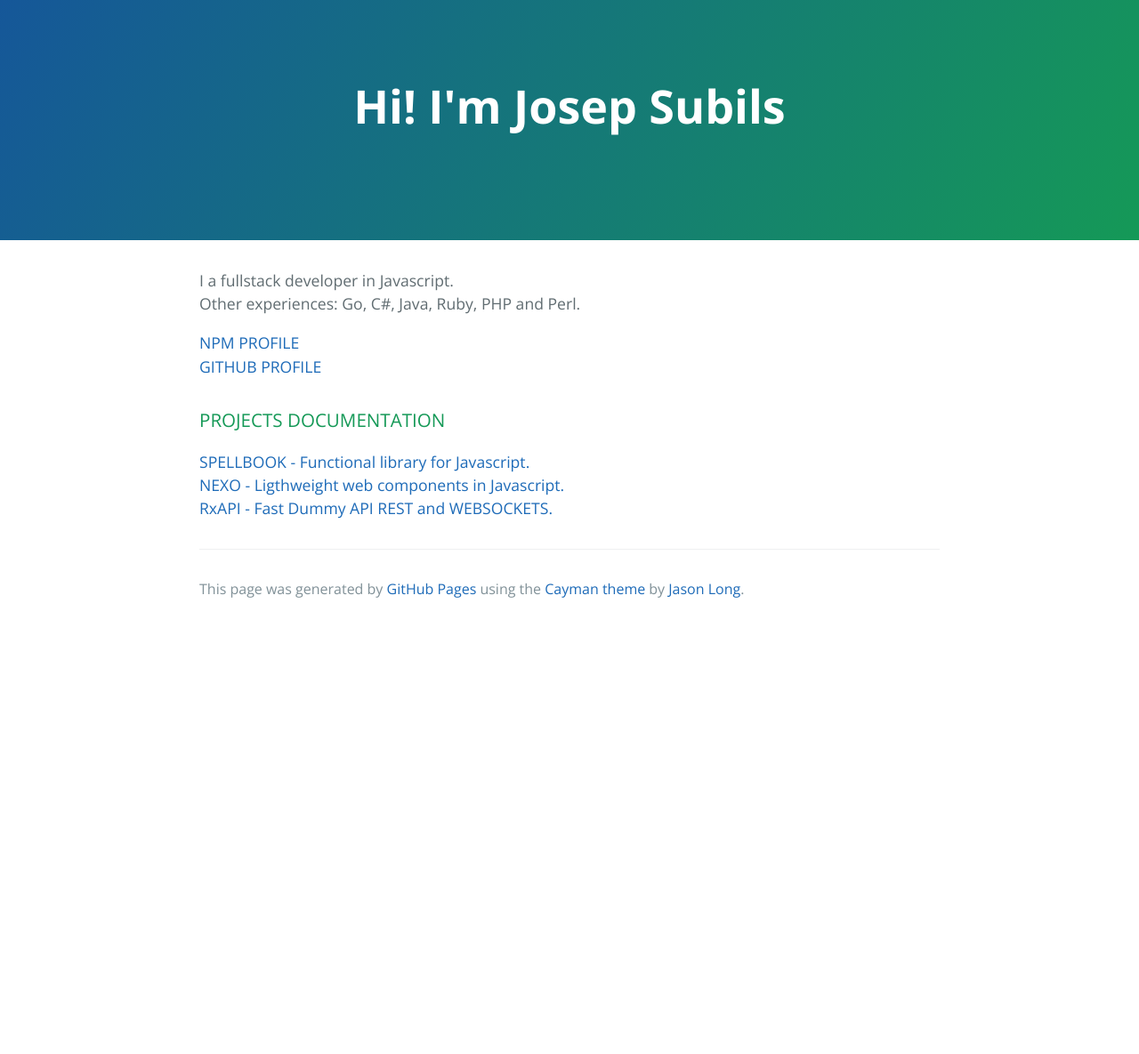
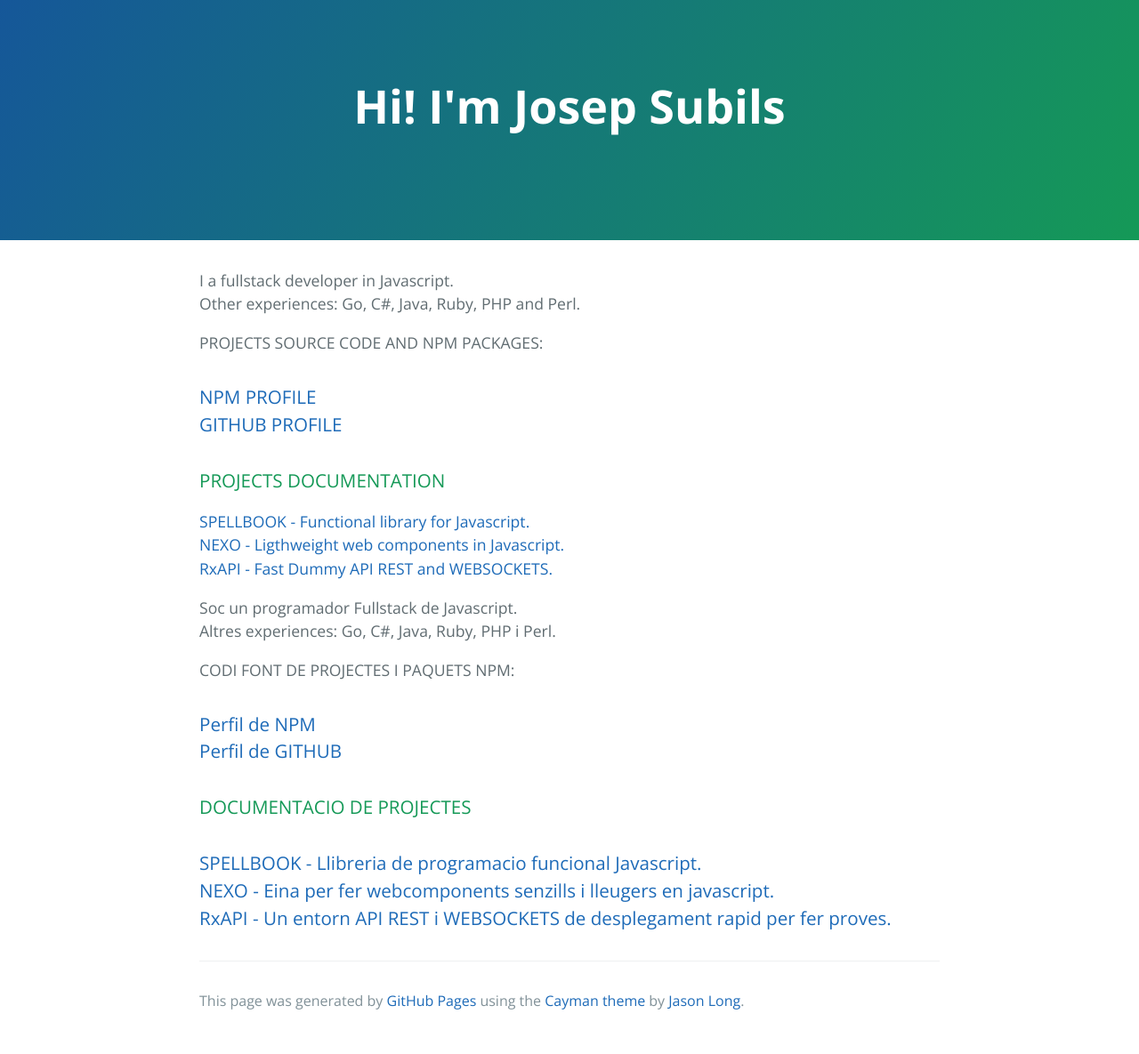
Before and after one commit to warlock/warlock.github.io, a Jekyll site: the page index.html, which Jekyll copies as it is, in a window 1280 px wide. Shown: the whole page at 89% size. Built offline with Jekyll 4.4.1, drawn with Linux system fonts in a browser that asks for light colours; before the commit the page ends 900 px from its top, so only the background shows below that.

Commit message:
[Feature] Adding catalan language

```diff
--- a/index.html
+++ b/index.html
@@ -19,6 +19,8 @@
       <p>I a fullstack developer in Javascript.<br>
         Other experiences: Go, C#, Java, Ruby, PHP and Perl.</p>
 
+      <a id="repo" class="anchor" href="#repo" aria-hidden="true"><span aria-hidden="true" class="octicon octicon-link"></span></a>PROJECTS SOURCE CODE AND NPM PACKAGES:<h3>
+
       <p>
         <a href="https://www.npmjs.com/%7Ejosep">NPM PROFILE</a><br>
         <a href="https://github.com/warlock">GITHUB PROFILE</a>
@@ -33,8 +35,26 @@ Other experiences: Go, C#, Java, Ruby, PHP and Perl.</p>
         <a href="https://warlock.gitbooks.io/rxapi/content">RxAPI - Fast Dummy API REST and WEBSOCKETS.</a>
       </p>
 
+      <p>Soc un programador Fullstack de Javascript.<br>
+        Altres experiences: Go, C#, Java, Ruby, PHP i Perl.</p>
+
+      <a id="repo-cat" class="anchor" href="#repo-cat" aria-hidden="true"><span aria-hidden="true" class="octicon octicon-link"></span></a>CODI FONT DE PROJECTES I PAQUETS NPM:<h3>
+
+      <p>
+        <a href="https://www.npmjs.com/%7Ejosep">Perfil de NPM</a><br>
+        <a href="https://github.com/warlock">Perfil de GITHUB</a>
+      </p>
+
+      <h3>
+      <a id="projects-documentation-cat" class="anchor" href="#projects-documentation-cat" aria-hidden="true"><span aria-hidden="true" class="octicon octicon-link"></span></a>DOCUMENTACIO DE PROJECTES<h3>
+
+      <p>
+        <a href="http://www.spellbook.io">SPELLBOOK - Llibreria de programacio funcional Javascript.</a><br>
+        <a href="https://warlock.gitbooks.io/nexo/content">NEXO - Eina per fer webcomponents senzills i lleugers en javascript.</a><br>
+        <a href="https://warlock.gitbooks.io/rxapi/content">RxAPI - Un entorn API REST i WEBSOCKETS de desplegament rapid per fer proves.</a>
+      </p>
+
       <footer class="site-footer">
-
         <span class="site-footer-credits">This page was generated by <a href="https://pages.github.com">GitHub Pages</a> using the <a href="https://github.com/jasonlong/cayman-theme">Cayman theme</a> by <a href="https://twitter.com/jasonlong">Jason Long</a>.</span>
       </footer>
 
```
Lines whose indentation alone changed are shown as unchanged.
